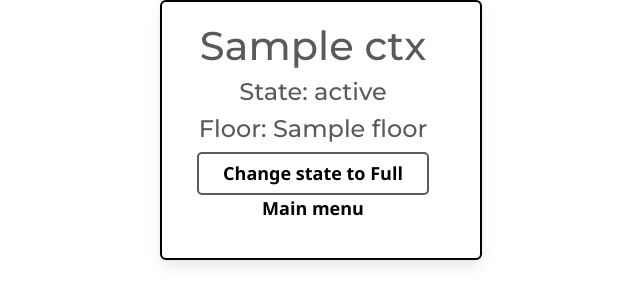
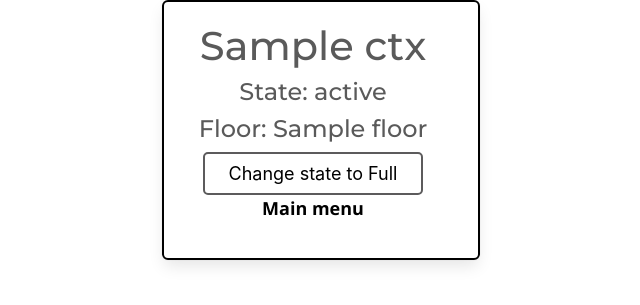
Before and after one commit to softalaproject/fridge_manager, a Django app: template restmanager/frontend/templates/frontend/fridges.html in a window 1280 px wide. Shown: the top 305 px of the page, without its empty margins (319-959 px from the left). Run offline with Django 3.2, Linux system fonts and the light colour scheme; the template is opened without the code that fills it: most values are stand-ins (such as "Sample title", 1, 10 or a date in 2020); some libraries are stand-ins or nearby versions.

Commit message:
Template styling

```diff
--- a/restmanager/frontend/templates/frontend/fridges.html
+++ b/restmanager/frontend/templates/frontend/fridges.html
@@ -27,15 +27,13 @@
                 display:inline-block;
                 cursor:pointer;
                 color:#000000;
-                font-family:Segoe UI;
+                font-family:BlinkMacSystemFont;
                 font-size:18px;
-                font-weight:bold;
                 padding:6px 24px;
-                text-decoration:none;
             }
 
             .button_1:hover {
-                background-color:#9c9c9c;
+                background-color:#ccffff;
             }
 
             .button_1:active {
```
